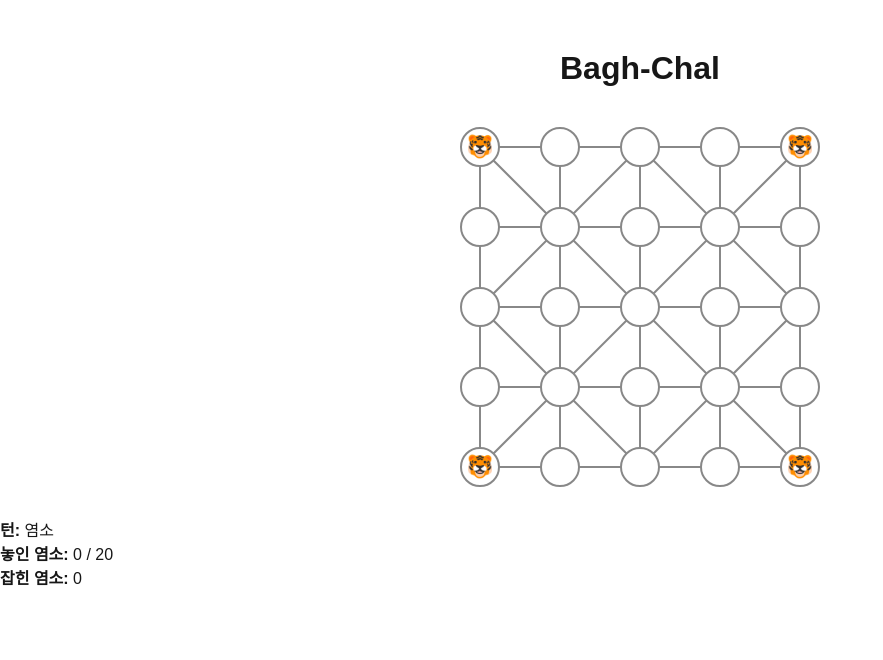
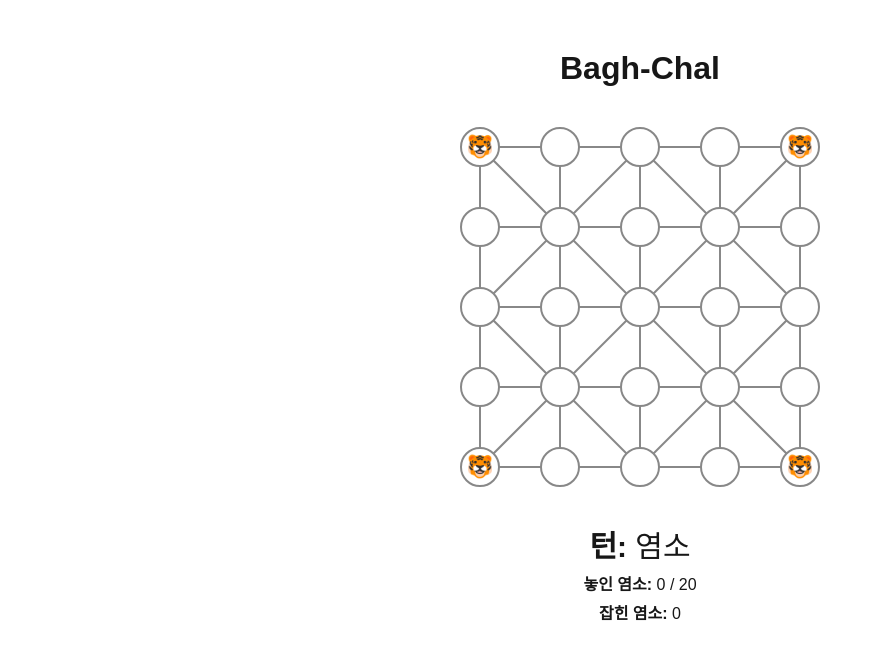
Before and after one commit to GrasshopperBears/baghchal, a Next.js app: page / in a window 1280 px wide. Shown: the top 660 px of the page, without its empty margins (0-883 px from the left). Built offline with nearby package versions, Linux system fonts and the light colour scheme.

Commit message:
footer 추가

```diff
--- a/src/app/globals.css
+++ b/src/app/globals.css
@@ -55,3 +55,19 @@ h1 {
     text-align: center;
     margin: 50px 0 20px;
 }
+
+.footer {
+    width: 100vw;
+    height: max-content;
+    display: flex;
+    flex-direction: column;
+    gap: 30px;
+    align-items: center;
+}
+
+.footer-info {
+    /* font-size: large; */
+    display: flex;
+    flex-direction: column;
+    gap: 5px;
+}
--- a/src/app/page.jsx
+++ b/src/app/page.jsx
@@ -33,15 +33,20 @@ function BaghChal() {
                 winner={winner}
                 setWinner={setWinner}
             />
-            <div style={{ marginTop: 10 }}>
-                {winner && <h3>{winner === 'G' ? '염소 승리!' : '호랑이 승리!'}</h3>}
+            <div className='footer'>
+                <div style={{ marginTop: 10 }} className='footer-info'>
+                    <span>{winner && <h3>{winner === 'G' ? '염소 승리!' : '호랑이 승리!'}</h3>}</span>
+                    <span style={{ fontSize: '30px' }}>
                         <b>턴:</b> {turn === 'G' ? '염소' : '호랑이'}
-                <br />
+                    </span>
+                    <span>
                         <b>놓인 염소:</b> {goatsPlaced} / 20
-                <br />
+                    </span>
+                    <span>
                         <b>잡힌 염소:</b> {capturedGoats}
+                    </span>
                 </div>
-            <div ref={scriptElement} style={{ width: '900px', height: '100px' }}>
+                <div ref={scriptElement}>
                     <ins
                         className='kakao_ad_area'
                         style={{ display: 'none' }}
@@ -51,6 +56,7 @@ function BaghChal() {
                     ></ins>
                 </div>
             </div>
+        </div>
     );
 }
 
```
Lines whose indentation alone changed are shown as unchanged.
